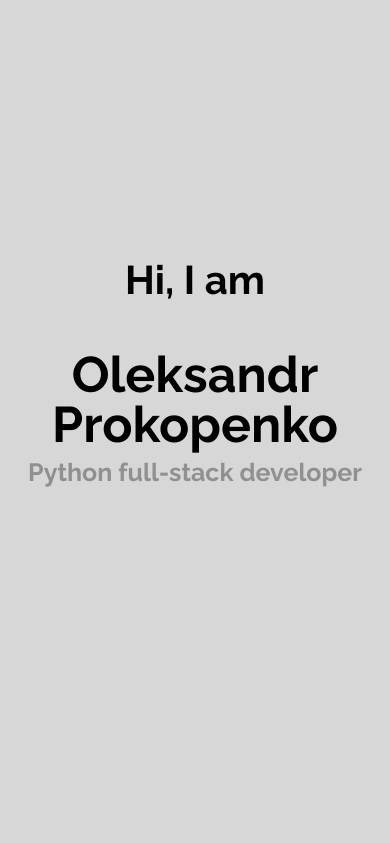
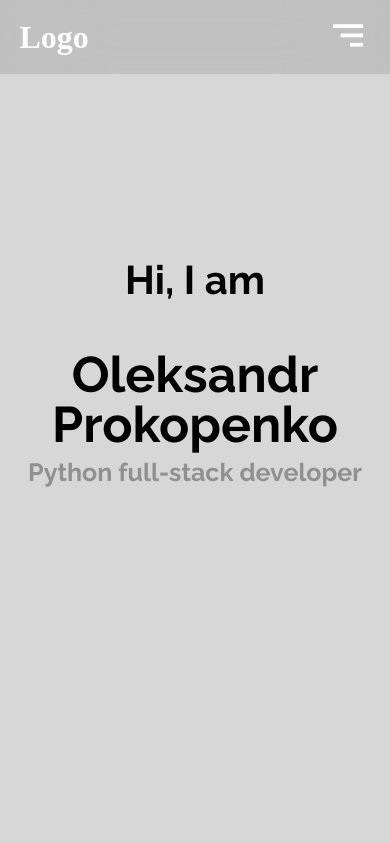
Before and after one commit to OleksPro/Portfolio, a Django app: page / in a window 390 px wide. Shown: the top 843 px of the page. Run offline with Django 4.2, Linux system fonts and the light colour scheme; data that the repository does not hold is empty.

Commit message:
changes in adaptive navbar

```diff
--- a/portfolio/main/static/main/css/style.css
+++ b/portfolio/main/static/main/css/style.css
@@ -56,7 +56,7 @@ table {
 
 /* ----------header---------- */
 
-.header {
+/* .header {
     display: flex;
     position: fixed;
     width: 100vw;
@@ -95,18 +95,50 @@ table {
     }
 } */
 
-@media (max-width: 768px) {
+/* @media (max-width: 768px) {
     .header {
         display: none;
     }
+} */
+
+.header {
+    display: flex;
+    position: fixed;
+    top: 0;
+    left: 0;
+    width: 100%;
+    padding: 1.3rem 10%;
+    justify-content: space-between;
+    align-items: center;
+    z-index: 100;
+    box-sizing: border-box;
+    user-select: none;
 }
 
+.header::before {
+    content: '';
+    position: absolute;
+    top: 0;
+    left: 0;
+    width: 100%;
+    height: 100%;
+    background: rgba(0, 0, 0, .1);
+    backdrop-filter: blur(50px);
+    z-index: -1;
+}
 
-/* ----------main---------- */
+.logo {
+    font-size: 2rem;
+    color: #fff;
+    text-decoration: none;
+    font-weight: 700;
+}
 
-.menu_item {
-    display: flex;
-    align-items: center;
+.navbar a {
+    color: #fff;
+    text-decoration: none;
+    font-weight: 500;
+    margin-left: 20px;
     color: #fff;
     text-decoration: none;
     font-family: 'Montserrat', sans-serif;
@@ -114,6 +146,86 @@ table {
     font-style: normal;
     padding: 15px;
 }
+
+#check {
+    display: none;
+}
+
+.icons {
+    position: absolute;
+    right: 5%;
+    font-size: 2.8rem;
+    color: #fff;
+    cursor: pointer;
+    display: none;
+}
+
+@media (max-width: 992px) {
+    .header {
+        padding: 1.3rem 5%;
+    }
+}
+
+@media (max-width: 768px) {
+    .icons {
+        display: inline-flex;
+    }
+
+    #check:checked~.icons #menu_icon{
+        display: none;
+    }
+
+    .icons #close_icon {
+        display: none;
+    }
+
+    #check:checked~.icons #close_icon{
+        display: block;
+    }
+
+    .navbar {
+        position: absolute;
+        top: 100%;
+        left: 0;
+        width: 100%;
+        height: 0;
+        background: rgba(0, 0, 0, .1);
+        backdrop-filter: blur(50px);
+        box-shadow: 0 .5rem 1rem rgba(0, 0, 0, .1);
+        overflow: hidden;
+        transition: .3s ease;
+    }
+
+    #check:checked~.navbar{
+        height: 380px;
+    }
+
+    .navbar a {
+        display: block;
+        margin: 1.5rem 0;
+        text-align: center;
+        transform: translateY(-50px);
+        opacity: 0;
+        transition: .3s ease;
+        color: #fff;
+        text-decoration: none;
+        font-family: 'Montserrat', sans-serif;
+        font-size: 17px;
+        font-style: normal;
+        padding: 15px;
+
+    }
+
+    #check:checked~.navbar a{
+        transform: translateY(0px);
+        opacity: 1;
+        transition-delay: calc(.15s * var(--i));
+        width: fit-content;
+        margin: 25px auto;
+    }
+}
+
+/* ----------main---------- */
 
 .main .main_block .main_block_left .links {
     display: flex;
@@ -260,7 +372,7 @@ table {
         top: 50%;
         left: 45%;
     }
-}
+} */
 
 .discriptoin {
     width: 100%;
--- a/portfolio/main/static/main/js/script.js
+++ b/portfolio/main/static/main/js/script.js
@@ -1,12 +1,21 @@
 document.addEventListener("DOMContentLoaded", function () {
     runOnScroll();
     scrollSections();
+    clickLincInNavbarMobile();
     setTimeout();
 });
 
 // add scroll to top page
 function scrollToTop(){
     window.scrollTo(0,0);
+}
+
+function clickLincInNavbarMobile() {
+    document.querySelectorAll('.menu_item').forEach(e => {
+        e.addEventListener('click', () => {
+            document.querySelector('#check').click();
+        })
+    })
 }
 
 window.addEventListener("scroll", runOnScroll);
--- a/portfolio/main/templates/main/home.html
+++ b/portfolio/main/templates/main/home.html
@@ -19,7 +19,8 @@
 </head>
 <body>
     <!-- -----header----- -->
-    <header class="header">
+
+    <!-- <header class="header">
         <a href="" class="logo">Logo</a>
         <label for="check" class="icons">
             <i class='bx bx-menu-alt-right' id="menu_icon"></i>
@@ -32,7 +33,26 @@
             <a href="#portfolio_scroll" class="menu_item" style="--i:3;">Portfolio</a>
             <a href="#contact_me_scroll" class="menu_item" style="--i:4;">Contact me</a>
         </nav>
+    </header> -->
+
+    <header class="header">
+        <a href="" class="logo">Logo</a>
+
+        <input type="checkbox" id="check">
+        <label for="check" class="icons">
+            <i class='bx bx-menu-alt-right' id="menu_icon"></i>
+            <i class='bx bx-x' id="close_icon"></i>
+        </label>
+
+        <nav class="navbar">
+            <a href="#main_scroll" class="menu_item active" style="--i:0;">Main</a>
+            <a href="#about_me_scroll" class="menu_item" style="--i:1;">About me</a>
+            <a href="#skills_scroll" class="menu_item" style="--i:2;">Skills</a>
+            <a href="#portfolio_scroll" class="menu_item" style="--i:3;">Portfolio</a>
+            <a href="#contact_me_scroll" class="menu_item" style="--i:4;">Contact me</a>
+        </nav>
     </header>
+
     <!-- -----main----- -->
     <section class="main" id="main_scroll">
         <div class="main_block">
```
